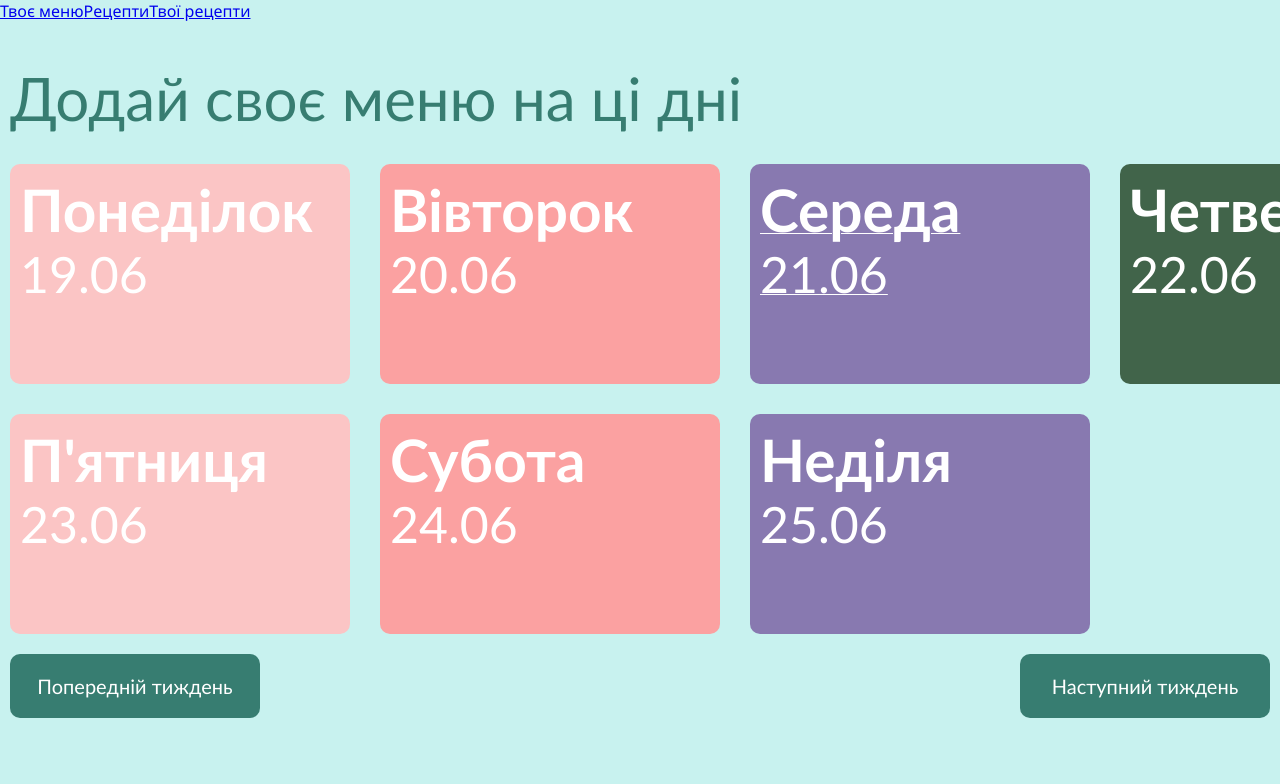
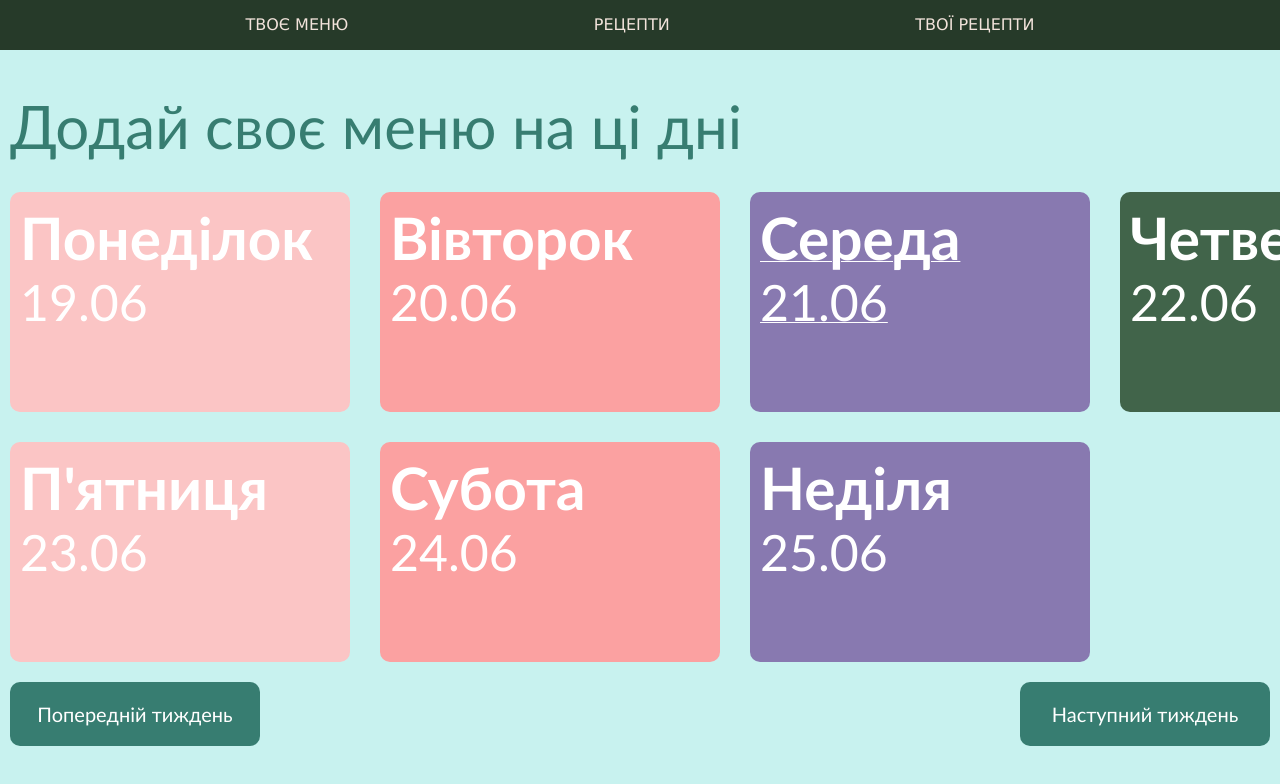
Before and after one commit to Evelinach11/food-app, a React (Create React App) app: page / in a window 1280 px wide. Shown: the top 784 px of the page. Built offline with nearby package versions, Linux system fonts and the light colour scheme.

Commit message:
change file your menu and add style for header

```diff
--- a/src/Components/YourMenu.jsx
+++ b/src/Components/YourMenu.jsx
@@ -19,7 +19,7 @@ export const YourMenu = () => {
   const updateDates = () => {
     const updatedDates = [];
 
-    for (let i = 0; i < 7; i++) {
+    for (let i = 0; i < weekdays.length; i++) {
       const newDate = startDate.clone().add(i, "day");
       updatedDates.push(newDate);
     }
--- a/src/scss/components/_header.scss
+++ b/src/scss/components/_header.scss
@@ -0,0 +1,20 @@
+.header {
+  display: flex;
+  flex-direction: row;
+  justify-content: space-evenly;
+  height: 50px;
+  line-height: 50px;
+  background-color: $header-bg-color;
+}
+
+.header-link {
+  color: $ligth-color;
+  text-decoration: none;
+  text-transform: uppercase;
+  font-family: Verdana, Tahoma, sans-serif;
+}
+
+.header-link:hover {
+  opacity: 0.5;
+  transition: 0.5s;
+}
```
